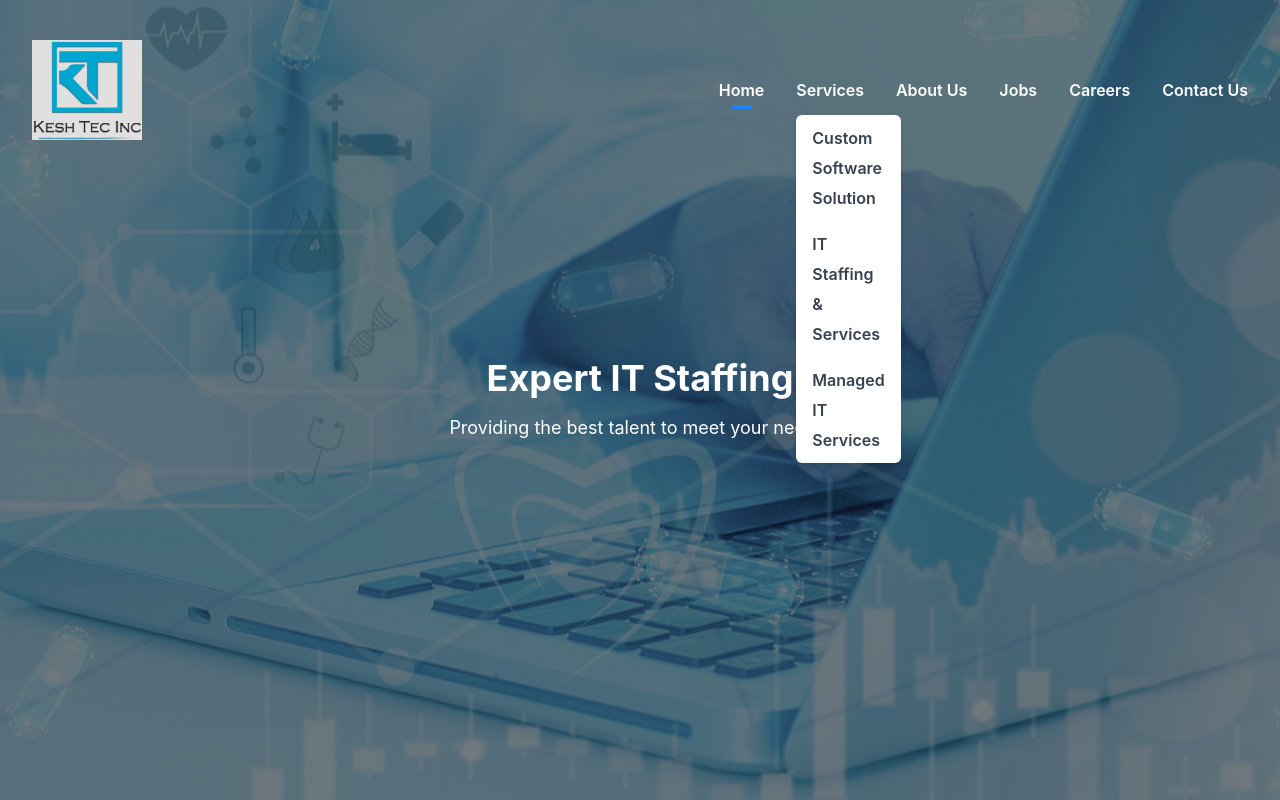
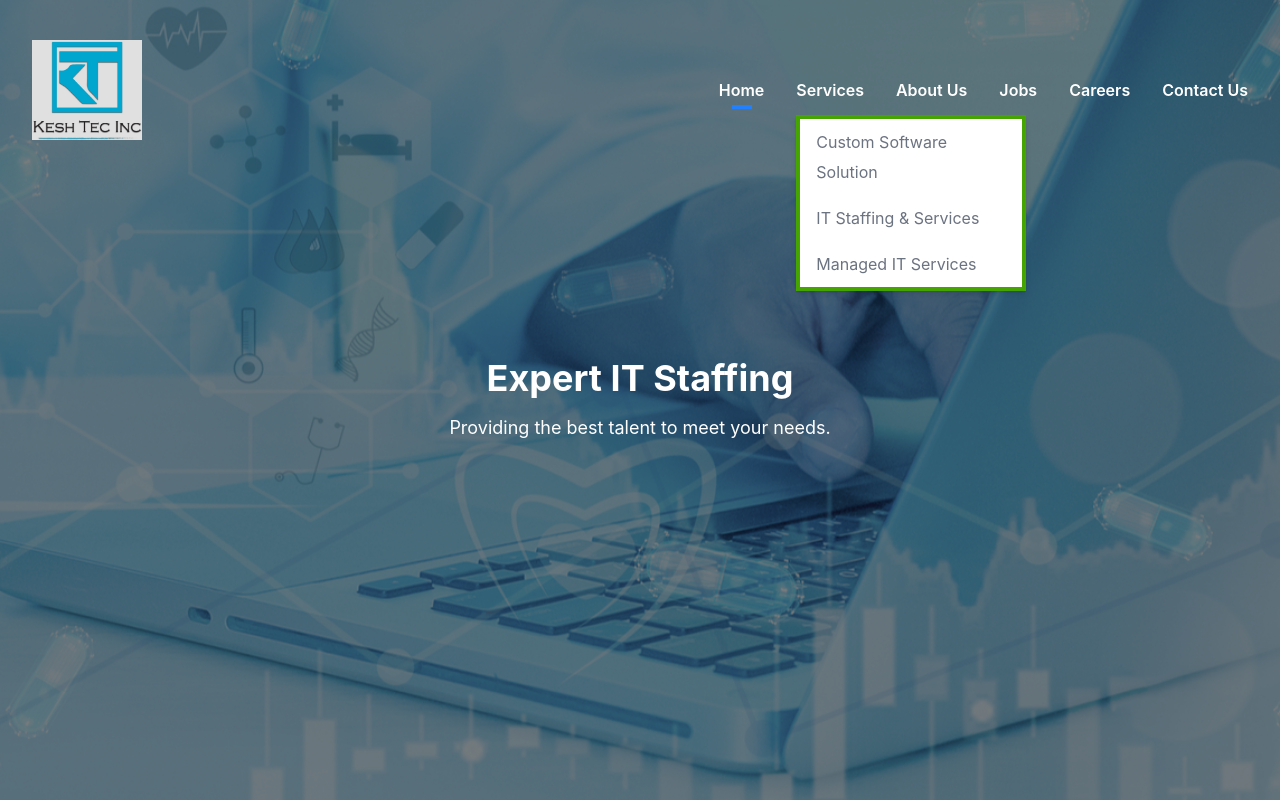
Before and after one commit to miketopeak/keshtec, a React (Create React App) app: page / in a window 1280 px wide. Both pictures are taken after a click on the button "Services". Built offline with nearby package versions, Linux system fonts and the light colour scheme.

Commit message:
modified the dropdown menu box

```diff
--- a/src/components/Navbar.js
+++ b/src/components/Navbar.js
@@ -64,14 +64,14 @@ const Navbar = () => {
                     </button>
                     {dropdownOpen && (
                       <div
-                        className="absolute top-10 left-0 bg-white text-gray-700 shadow-md rounded-md z-10"
+                        className="absolute top-10 left-0 bg-white text-gray-500 shadow-md z-10 w-[230px] border-4 border-[#45a401]"
                         onMouseLeave={() => setDropdownOpen(false)}
                       >
                         {dropdownLinks.map((dropdownLink) => (
                           <a
                             key={dropdownLink.name}
                             href={dropdownLink.href}
-                            className="block px-4 py-2 text-[16px] font-semibold leading-[30px] hover:bg-gray-100"
+                            className="block px-4 py-2 text-[16px] leading-[30px] hover:bg-[#45a401] hover:text-white"
                             onClick={() => {
                               setActiveLink("services");
                               setDropdownOpen(false);
```
